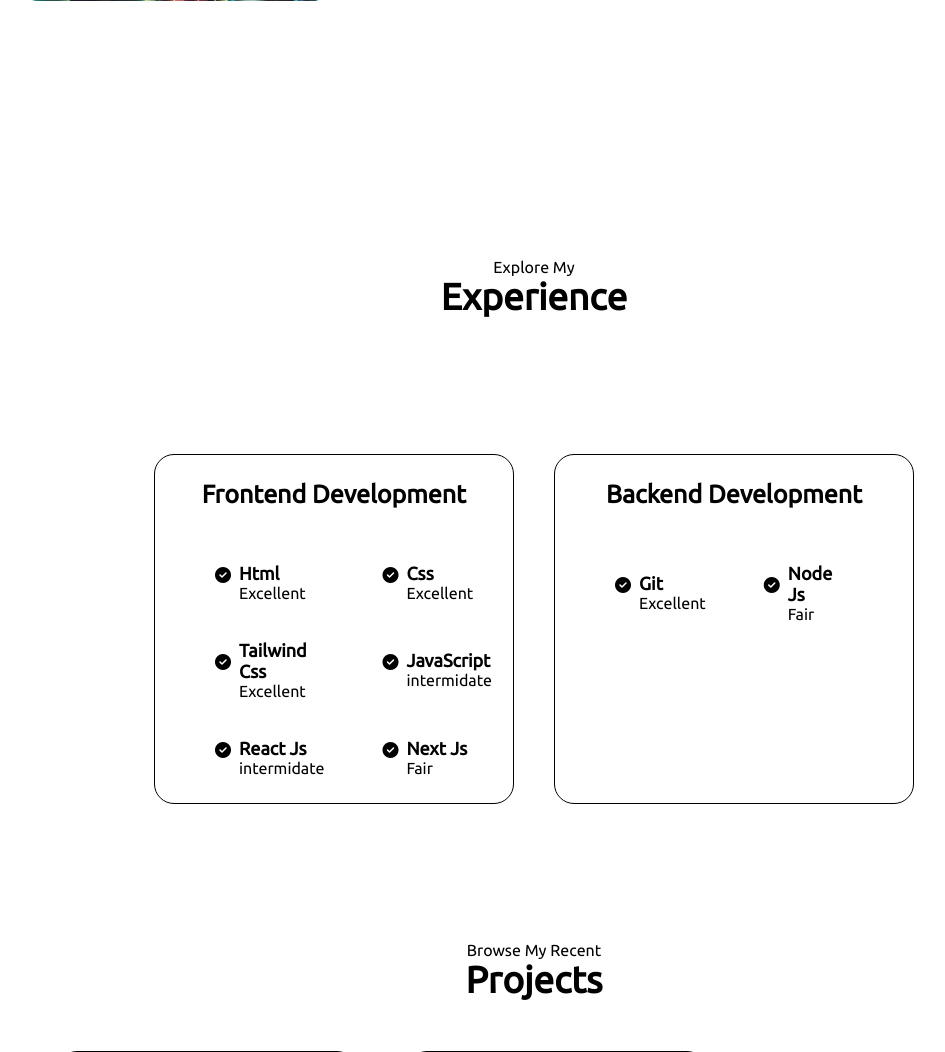
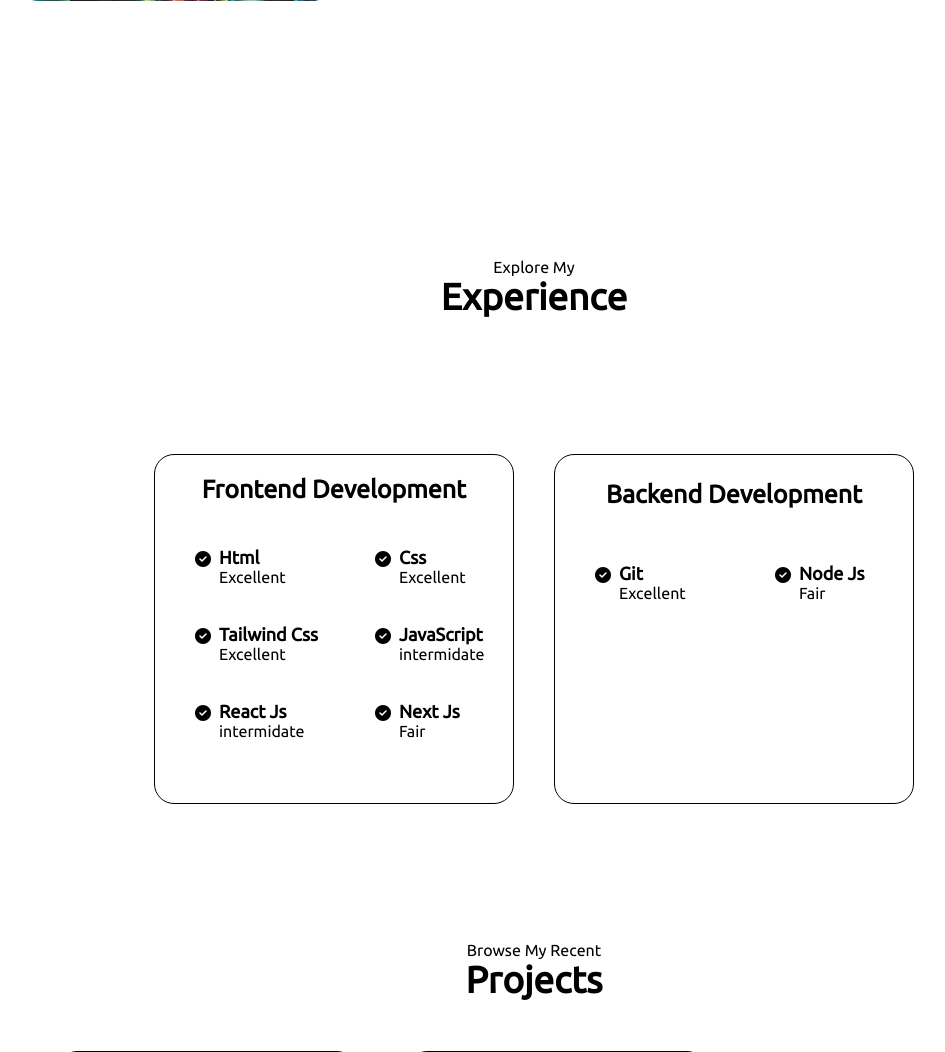
Before and after one commit to SulimanHakimi/portfolio, a Node server app: page / in a window 1280 px wide. Shown: the part 2406-3458 px from the top of the page, without its empty margins (106-1051 px from the left). Run offline with Node 20, Linux system fonts and the light colour scheme.

Commit message:
update bknd

```diff
--- a/backend.js
+++ b/backend.js
@@ -1,9 +1,11 @@
 const express = require("express");
 const app = express();
-app.listen(3000);
-app.use(express.static("public"))
+app.listen(3004);
+app.use(express.static(__dirname + "/public"));
+app.set("views", __dirname + "/views");
+app.set("view engine", "ejs");
 app.get("/", (req, res) => {
-  res.sendFile(__dirname + "/index.html");
+  res.render("index");
 });
 app.use((req, res) => {
   res.send("<h1>404 Not-Found</h1>");
--- a/package.json
+++ b/package.json
@@ -10,6 +10,7 @@
   "author": "suliman",
   "license": "ISC",
   "dependencies": {
+    "ejs": "^3.1.10",
     "express": "^4.18.3",
     "nodemon": "^3.1.0"
   }
--- a/public/style.css
+++ b/public/style.css
@@ -60,11 +60,11 @@
 }
 .s_h {
   font-weight: bold;
-  font-size: 18px;
+  font-size: 20px;
 }
 .s_n {
   font-weight: bolder;
-  font-size: 30px;
+  font-size: 40px;
 }
 .s_f {
   font-size: 22px;
@@ -237,7 +237,7 @@
 
 /* experience start */
 #experience {
-  height: 100vh;
+  min-height: 100vh;
   display: flex;
   justify-content: space-evenly;
   align-items: center;
@@ -267,14 +267,14 @@
 }
 .experience-name-fr,
 .experience-name-se {
-  height: 180px;
+  min-height: 180px;
   width: 100%;
   display: grid;
   justify-items: start;
+  align-items: start;
   grid-template-columns: repeat(2, 1fr);
-  grid-template-rows: repeat(4, 1fr);
-  gap: 30px 50px;
-  padding: 0px 60px;
+  gap: 30px 30px;
+  padding: 0px 40px;
 }
 .title-exp {
   font-size: 25px;
@@ -282,8 +282,9 @@
 }
 .experience-name-vl {
   display: flex;
-  justify-content: center;
+  justify-content: start;
   align-items: center;
+  min-width: 150px;
 }
 .experience-name-vl i {
   margin-bottom: 15px;
```
Also changed, not shown: views/index.ejs (renamed from index.html), 1 other file.
